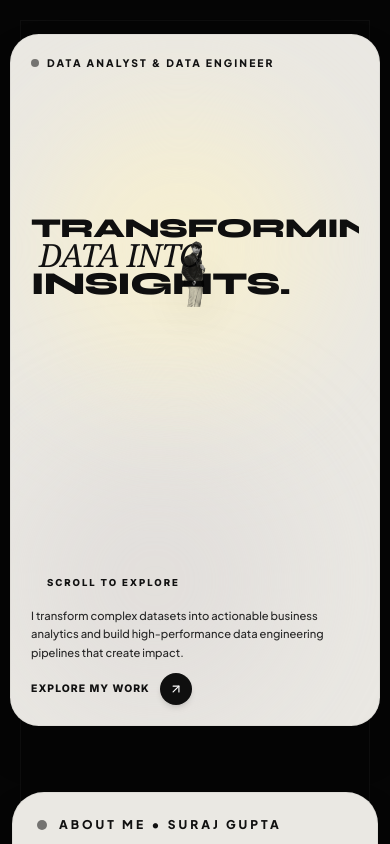
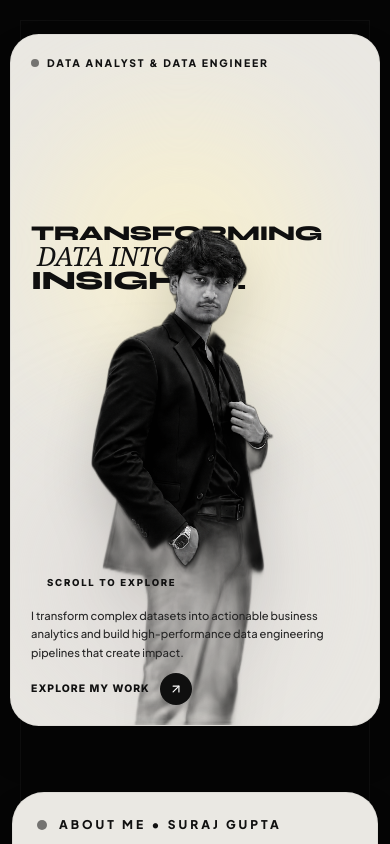
Before and after one commit to surajg2/suraj-portfolio, a React (Vite) app: page / in a window 390 px wide. Shown: the top 844 px of the page. Built offline with nearby package versions, Linux system fonts and the light colour scheme.

Commit message:
Anchor portrait to hero card for prominent size and fix mobile text clipping

```diff
--- a/src/components/HeroSection.tsx
+++ b/src/components/HeroSection.tsx
@@ -16,40 +16,38 @@ export const HeroSection: React.FC<HeroSectionProps> = ({ onOpenResume }) => {
         <div className="absolute bottom-0 left-0 w-72 sm:w-96 h-72 sm:h-96 bg-stone-300/40 rounded-full blur-3xl pointer-events-none" />
 
         {/* Top Tagline / Subtitle */}
-        <div className="relative z-10 mb-4 sm:mb-10 flex items-center justify-between">
+        <div className="relative z-10 mb-4 sm:mb-8 flex items-center justify-between">
           <div className="flex items-center gap-2 sm:gap-3">
             <span className="w-2 h-2 sm:w-2.5 sm:h-2.5 rounded-full bg-[#111111] animate-pulse" />
-            <p className="text-[0.65rem] sm:text-xs md:text-sm font-extrabold tracking-[0.2em] sm:tracking-[0.25em] text-[#111111] uppercase font-sans">
+            <p className="text-[0.65rem] sm:text-xs md:text-sm font-extrabold tracking-[0.18em] sm:tracking-[0.25em] text-[#111111] uppercase font-sans">
               DATA ANALYST &amp; DATA ENGINEER
             </p>
           </div>
         </div>
 
-        {/* Central Display Headline & Razor Sharp Portrait Cutout Container */}
-        <div className="relative z-10 my-auto py-2 sm:py-8 flex flex-col justify-center items-start w-full">
-
-          {/* Standing Portrait Cutout (z-30 FOREGROUND LAYER - BALANCED FIT FOR ALL SCREENS) */}
-          <div className="absolute left-1/2 bottom-0 -translate-x-1/2 w-full max-w-[65vw] sm:max-w-sm md:max-w-md lg:max-w-lg h-[70%] sm:h-[82%] lg:h-[92%] z-30 pointer-events-none flex justify-center items-end opacity-90 sm:opacity-100">
+        {/* Standing Portrait Cutout - ANCHORED TO ENTIRE HERO CARD (BIG & PROMINENT COVERAGE) */}
+        <div className="absolute left-1/2 bottom-0 -translate-x-1/2 w-full max-w-[85vw] sm:max-w-md md:max-w-lg lg:max-w-xl xl:max-w-2xl h-[72%] sm:h-[82%] lg:h-[92%] z-30 pointer-events-none flex justify-center items-end">
           <img
             src="/hero_portrait.png?v=rembg100"
             alt="Suraj Gupta - Data Analyst & Data Engineer"
-              className="h-full w-auto object-contain object-bottom filter drop-shadow-2xl brightness-[1.02] contrast-[1.02]"
+            className="h-full w-auto object-contain object-bottom filter drop-shadow-2xl brightness-[1.02] contrast-[1.02] scale-105 sm:scale-100 transform origin-bottom"
             style={{
               imageRendering: 'crisp-edges',
             }}
           />
         </div>
 
-          {/* Fluid Display Headline (z-10 BACKGROUND LAYER - BEHIND PORTRAIT - 0% CLIPPING) */}
+        {/* Central Display Headline (z-10 BACKGROUND LAYER - BEHIND PORTRAIT - ZERO CLIPPING) */}
+        <div className="relative z-10 my-auto py-2 sm:py-6 flex flex-col justify-center items-start w-full">
           <div className="relative z-10 select-none w-full pointer-events-none">
-            <h1 className="flex flex-col items-start w-full leading-[0.9] sm:leading-[0.85] text-[#0f0f0f] max-w-full overflow-hidden">
-              <span className="block font-display font-black text-[7vw] sm:text-[5.2vw] md:text-[5.5vw] lg:text-[5.4rem] xl:text-[6.4rem] tracking-tight uppercase whitespace-nowrap text-[#0f0f0f]">
+            <h1 className="flex flex-col items-start w-full leading-[0.92] sm:leading-[0.85] text-[#0f0f0f] max-w-full">
+              <span className="block font-display font-black text-[5.4vw] xs:text-[5.8vw] sm:text-[5.2vw] md:text-[5.4vw] lg:text-[5.4rem] xl:text-[6.4rem] tracking-tight uppercase text-[#0f0f0f] max-w-full">
                 TRANSFORMING
               </span>
-              <span className="block font-serif italic font-normal text-[8.2vw] sm:text-[6.2vw] md:text-[6.5vw] lg:text-[6.2rem] xl:text-[7.2rem] tracking-tight pl-2 sm:pl-8 md:pl-14 lg:pl-16 text-[#111111] whitespace-nowrap">
+              <span className="block font-serif italic font-normal text-[6.8vw] xs:text-[7.2vw] sm:text-[6.2vw] md:text-[6.4vw] lg:text-[6.2rem] xl:text-[7.2rem] tracking-tight pl-1.5 sm:pl-8 md:pl-14 lg:pl-16 text-[#111111] max-w-full">
                 DATA INTO
               </span>
-              <span className="block font-display font-black text-[8.2vw] sm:text-[6.2vw] md:text-[6.5vw] lg:text-[6.4rem] xl:text-[7.4rem] tracking-tight uppercase whitespace-nowrap text-[#0f0f0f]">
+              <span className="block font-display font-black text-[6.8vw] xs:text-[7.2vw] sm:text-[6.2vw] md:text-[6.4vw] lg:text-[6.4rem] xl:text-[7.4rem] tracking-tight uppercase text-[#0f0f0f] max-w-full">
                 INSIGHTS.
               </span>
             </h1>
@@ -57,11 +55,11 @@ export const HeroSection: React.FC<HeroSectionProps> = ({ onOpenResume }) => {
         </div>
 
         {/* Bottom Bar: Scroll Indicator (Left) & Bio / CTA (Right) */}
-        <div className="relative z-30 pt-6 sm:pt-8 mt-auto flex flex-col sm:flex-row items-start sm:items-end justify-between gap-4 sm:gap-6">
+        <div className="relative z-30 pt-4 sm:pt-8 mt-auto flex flex-col sm:flex-row items-start sm:items-end justify-between gap-4 sm:gap-6">
           {/* Bottom Left: Scroll to explore */}
           <div className="flex items-center gap-2">
             <span className="w-2 h-2 sm:w-2.5 sm:h-2.5 rounded-full bg-[#111111] animate-ping" />
-            <span className="text-[0.6rem] sm:text-xs font-extrabold tracking-[0.2em] sm:tracking-[0.25em] text-[#111111] uppercase">
+            <span className="text-[0.6rem] sm:text-xs font-extrabold tracking-[0.18em] sm:tracking-[0.25em] text-[#111111] uppercase">
               SCROLL TO EXPLORE
             </span>
           </div>
```
Lines whose indentation alone changed are shown as unchanged.
